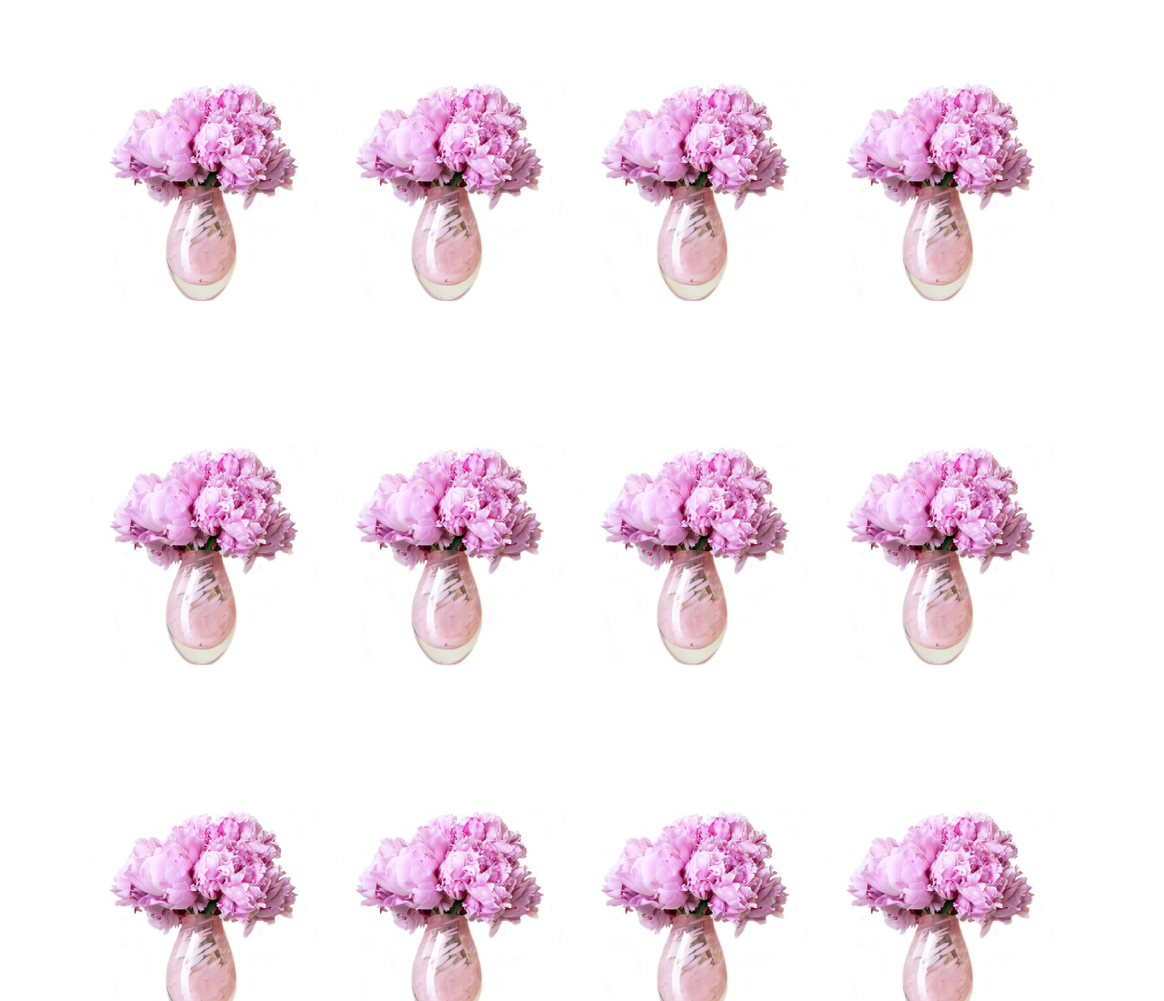
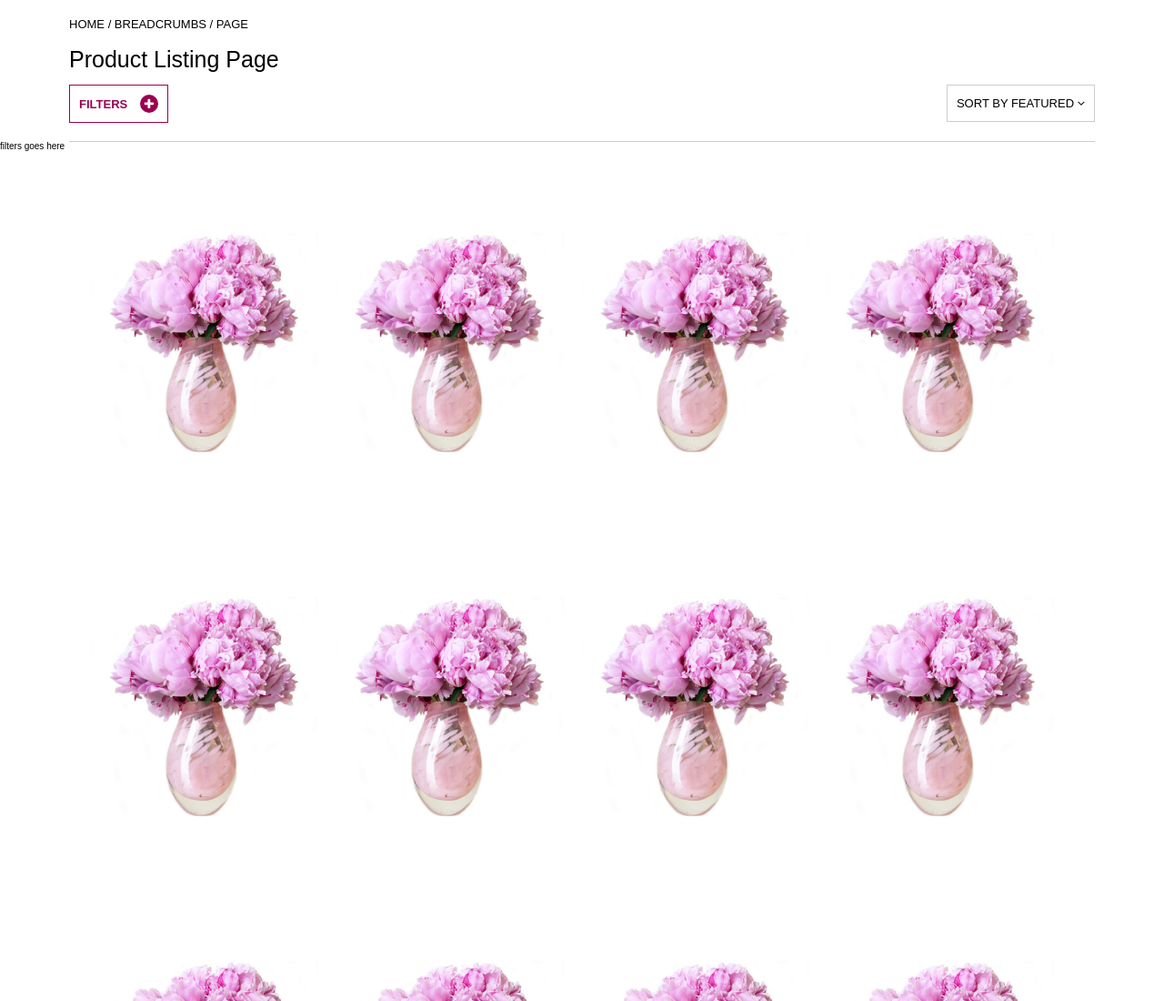
Before and after one commit to ricardovalquin/cherly-saban, a website: page app/listing.html in a window 1280 px wide. Shown: the top 1100 px of the page at 91% size. Drawn offline with Linux system fonts and the light colour scheme; files that its build step writes are made by us from their sources.

Commit message:
header view first part for XS

```diff
--- a/app/assets/css/_listing.scss
+++ b/app/assets/css/_listing.scss
@@ -1,3 +1,89 @@
+.listing-header {
+
+  .breadcrumbs {
+    font-size: 1.3rem;
+    margin-bottom: 2rem;
+    margin-top: 2rem;
+    ul {
+      li {
+        display: inline-block;
+      }
+    }
+  }
+
+  .view-title {
+    font-size: 2.5rem;
+    margin-bottom: 1.5rem;
+  }
+
+  .hr-desktop-hidden {
+    margin-bottom: 1.5rem;
+    @media screen and (min-width: $md-min-width) {
+      display: none;
+    }
+  }
+
+  .buttons-wp {
+    .filters {
+      background-color: #ffffff;
+      border: 1px solid $secondary-color;
+      display: inline-block;
+      color: $secondary-color;
+      font-size: 1.3rem;
+      font-weight: 600;
+      padding: 1rem;
+
+      &:hover {
+        cursor: pointer;
+      }
+
+      span {
+        vertical-align: middle;
+      }
+
+      .expander {
+        background-color: $secondary-color;
+        color: #ffffff;
+        border-radius: 50%;
+        display: inline-block;
+        height: 20px;
+        margin-left: 1rem;
+        position: relative;
+        vertical-align: middle;
+        width: 20px;
+
+        i {
+          line-height: 2.2rem;
+        }
+      }
+    }
+
+    .dropdown-sort {
+      border: 1px solid #cccccc;
+      display: inline-block;
+      float: right;
+      font-size: 1.3rem;
+      padding: 1.3rem 1rem;
+
+      &:hover {
+        cursor: pointer;
+      }
+
+      .dropdown-content {
+        display: none;
+      }
+    }
+  }
+
+  .hr-mobile-hidden {
+    display: none;
+    @media screen and (min-width: $md-min-width) {
+      display: block;
+      margin-top: 2rem;
+    }
+  }
+}
+
 .filters-section {
 
 }
--- a/app/listing.html
+++ b/app/listing.html
@@ -15,6 +15,34 @@
 </head>
 <body>
 <div class="main-content">
+  <section class="listing-header">
+    <div class="container">
+      <div class="breadcrumbs">
+        <ul>
+          <li>HOME</li>
+          <li>/ BREADCRUMBS</li>
+          <li>/ PAGE</li>
+        </ul>
+      </div>
+      <div class="view-title"><p>Product Listing Page</p></div>
+      <hr class="hr-desktop-hidden"/>
+      <div class="buttons-wp">
+        <button class="filters"><span>FILTERS </span><span class="expander"><i class="fa fa-plus"></i></span></button>
+        <div class="dropdown-sort">
+          <span>SORT BY FEATURED <i class="fa fa-angle-down"></i></span>
+          <div class="dropdown-content">
+            <ul>
+              <li>Feature 1</li>
+              <li>Feature 2</li>
+              <li>Feature 3</li>
+            </ul>
+          </div>
+        </div>
+      </div>
+      <hr class="hr-mobile-hidden"/>
+    </div>
+  </section>
+  <section class="filters-section">filters goes here</section>
   <section class="nav-section">
   </section>
   <section class="filters-section">
```
Also changed, not shown: app/assets/css/default.css.
